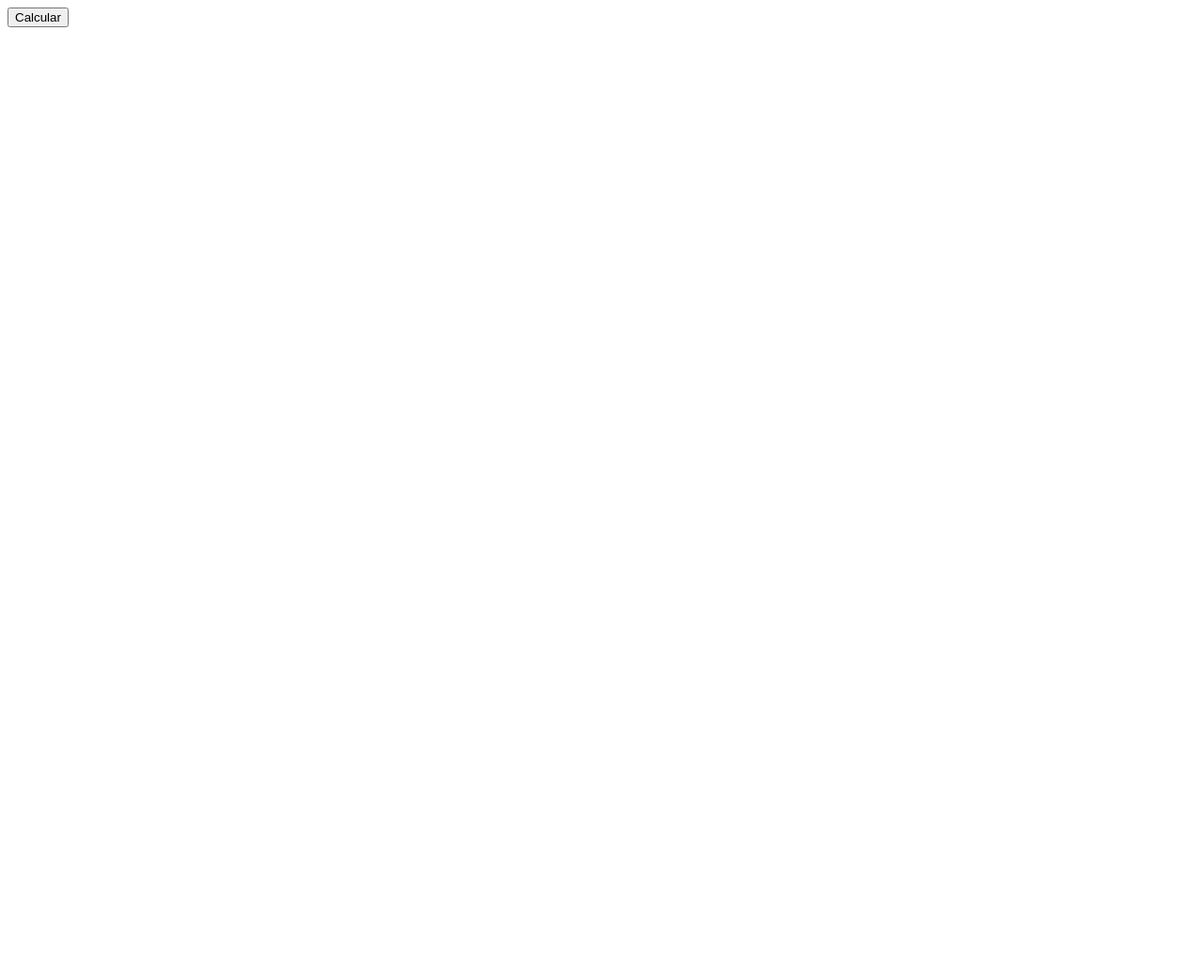
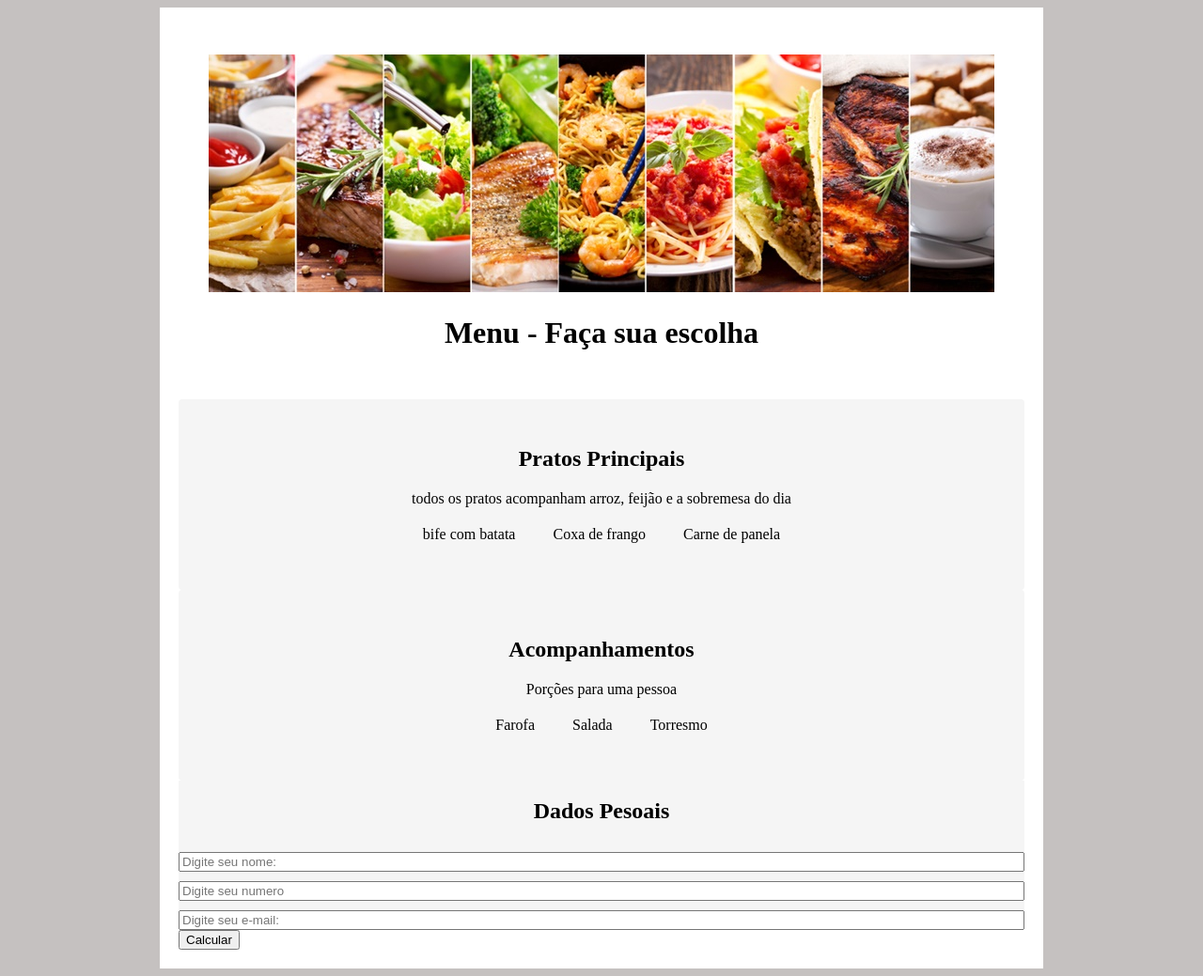
Before and after one commit to ErosEloi/projeto_menu, a plain HTML site: page index.html in a window 1280 px wide. Shown: the whole page at 94% size. Before the commit the page ends 800 px from the top, so only its background shows below. Drawn offline with Linux system fonts and the light colour scheme.

Commit message:
closes #2 - arquivo css + estilizacao inicial

```diff
--- a/index.html
+++ b/index.html
@@ -4,20 +4,52 @@
     <meta charset="UTF-8">
     <meta name="viewport" content="width=device-width, initial-scale=1.0">
     <title>Menu</title>
+    <link rel="stylesheet" href="style.css">
 </head>
 <body>
     <div class="container">
+        <div class="title">
+            <object data="home.jpg" type="image/jpg"></object>
+            <h1>Menu - Faça sua escolha</h1>
+        </div>
         <div class="principal">
-            <div class="prato1"></div>
-            <div class="prato2"></div>
-            <div class="prato3"></div>
+            <h2>Pratos Principais</h2>
+            todos os pratos acompanham arroz, feijão e a sobremesa do dia
+            <div class="pratos">
+                <div class="prato">
+                    bife com batata
+                </div>
+                <div class="prato">
+                    Coxa de frango
+                </div>
+                <div class="prato">
+                    Carne de panela
+                </div>
+            </div>
+
         </div>
         <div class="acompanhamento">
-            <div class="acomp1"></div>
-            <div class="acomp1"></div>
-            <div class="acomp1"></div>
+            <h2>Acompanhamentos</h2>
+            Porções para uma pessoa
+            <div class="pratos">
+                <div class="acomp">
+                    Farofa
+                </div>
+                <div class="acomp">
+                    Salada
+                </div>
+                <div class="acomp">
+                    Torresmo
+                </div>
+            </div>
+
         </div>
-        <div class="dados"></div>
+        <div class="dados">
+            <h2>Dados Pesoais</h2>
+            <input type="text" placeholder="Digite seu nome: ">
+            <input type="number" placeholder="Digite seu numero">
+            <input type="email" placeholder="Digite seu e-mail: ">
+        </div>
         <div class="calcular">
             <button>Calcular</button>
         </div>
--- /dev/null
+++ b/style.css
@@ -0,0 +1,61 @@
+body{
+    background-color: #C5C1C0;
+
+}
+
+.container{
+    background-color: #FFFFFF;
+    width: 900px;
+    margin: auto;
+    padding: 20px;
+}
+
+.title{
+    justify-content: center;
+    padding: 30px;
+    text-align: center;
+}
+
+.principal{
+    background-color: #F5F5F5;
+    justify-content: center;
+    padding: 30px;
+    text-align: center;
+
+    border:#C5C1C0;
+    border-radius: 4px;
+    box-shadow: 0, 8px, 16px, 16px rgb(0, 0, 0, 0.10);
+}
+
+.pratos{
+    display: flex;
+    flex-direction: row;
+    justify-content: center;
+
+}
+
+.prato{
+    padding: 20px;
+}
+
+.acompanhamento{
+    background-color: #F5F5F5;
+    justify-content: center;
+    padding: 30px;
+    text-align: center;
+    box-shadow: 0, 8px, 16px, 0 rgb(0, 0, 0, 0.2);
+    border-radius: 4px;
+}
+
+.acomp{
+    padding: 20px;
+}
+
+.dados{
+    background-color: #F5F5F5;
+    justify-content: center;
+    text-align: center;
+    display: flex;
+    flex-direction: column;
+    row-gap: 10px;
+}
```
Also changed, not shown: home.jpg (added).
